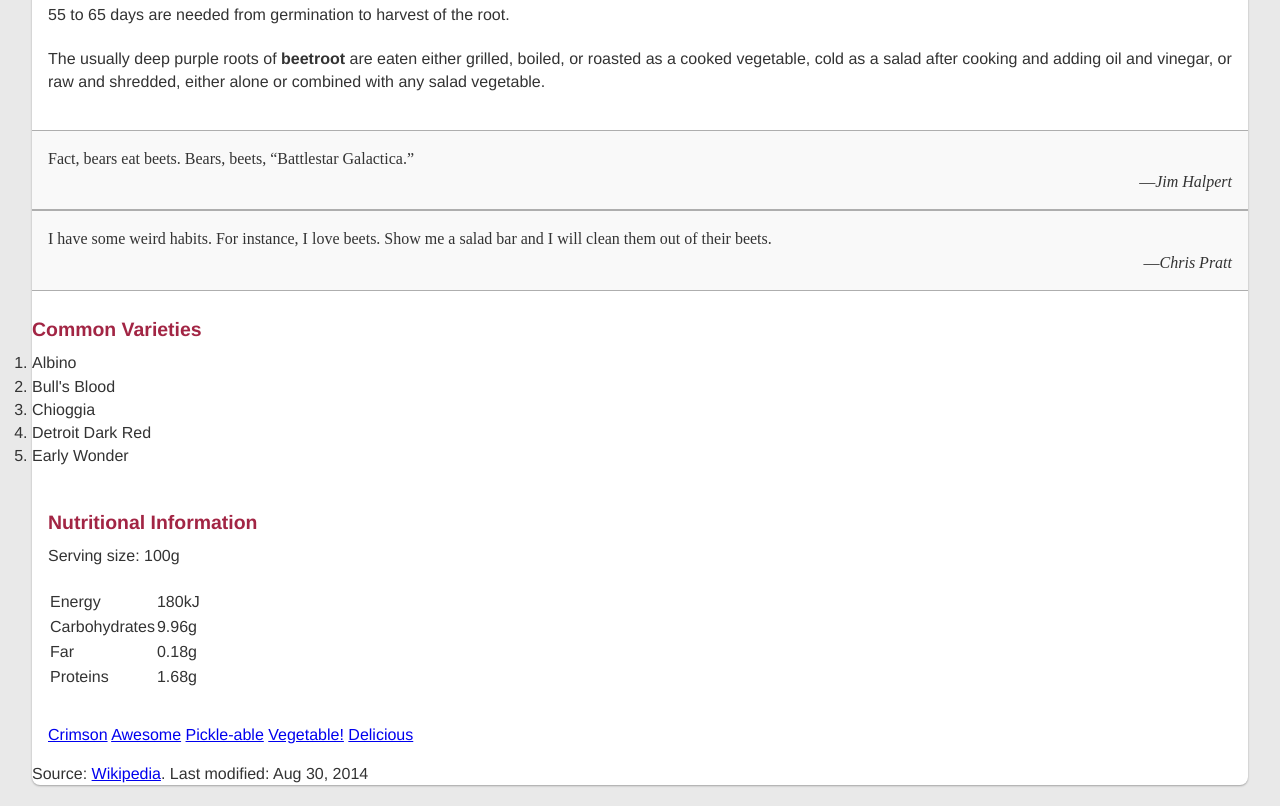
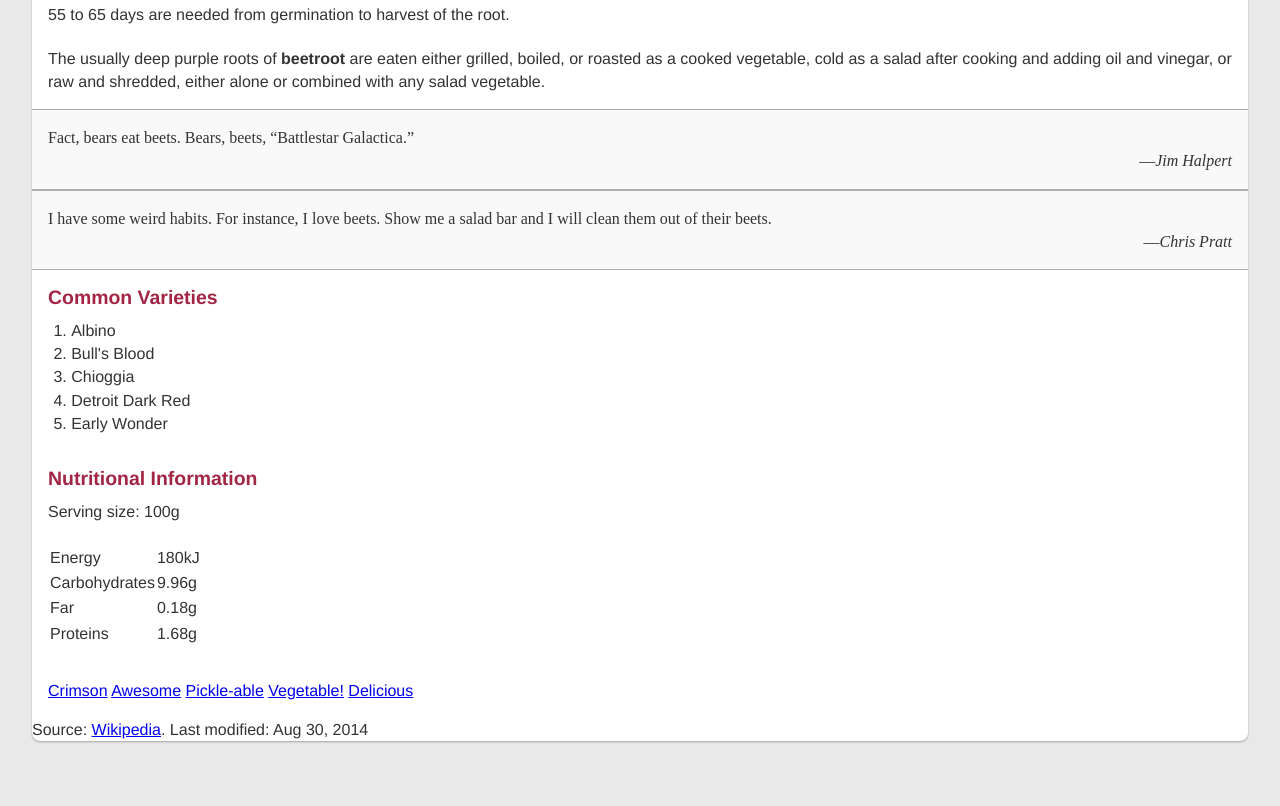
Before and after one commit to chav0021/dsn1678-exercise-0, a plain HTML site: page index.html in a window 1280 px wide. Shown: the part 883-1689 px from the top of the page. After the commit the page ends 1645 px from the top, so only its background shows below. Drawn offline with Linux system fonts and the light colour scheme.

Commit message:
Styled <ol> and fixed margin/paddings of titles

```diff
--- a/css/general.css
+++ b/css/general.css
@@ -42,6 +42,14 @@ h4 {font-size: 1.067em;}
 
 small, .font_small {font-size: 0.937em;}
 
+.no-marg-top {
+	margin-top: 0;
+}
+
+.no-marg-bottom {
+	margin-bottom: 0;
+}
+
 figcaption {
 	line-height: 1.8;
 }
@@ -74,3 +82,7 @@ blockquote > p {
 blockquote > footer {
 	text-align: right;
 }
+
+ol {
+	margin-left: 1.45rem;
+}
--- a/index.html
+++ b/index.html
@@ -22,7 +22,7 @@
 
 	<section>
 		<p>55 to 65 days are needed from germination to harvest of the root.</p>
-	<p>The usually deep purple roots of <strong>beetroot</strong> are eaten either grilled, boiled, or roasted as a
+		<p class="no-marg-bottom">The usually deep purple roots of <strong>beetroot</strong> are eaten either grilled, boiled, or roasted as a
 	cooked vegetable, cold as a salad after cooking and adding oil and vinegar, or raw and
 	shredded, either alone or combined with any salad vegetable.</p>
 	</section>
@@ -42,7 +42,8 @@ clean them out of their beets.</p>
 		</footer>
 	</blockquote>
 
-	<h2>Common Varieties</h2>
+	<section>
+		<h2 class="no-marg-top">Common Varieties</h2>
 		<ol>
 			<li>Albino</li>
 			<li>Bull's Blood</li>
@@ -50,9 +51,10 @@ clean them out of their beets.</p>
 			<li>Detroit Dark Red</li>
 			<li>Early Wonder</li>
 		</ol>
+	</section>
 
 	<section class="nutritional-info">
-		<h2>Nutritional Information</h2>
+		<h2 class="no-marg-top">Nutritional Information</h2>
 		<p>Serving size: 100g</p>
 		<table>
 			<tr>
```
Lines whose indentation alone changed are shown as unchanged.
